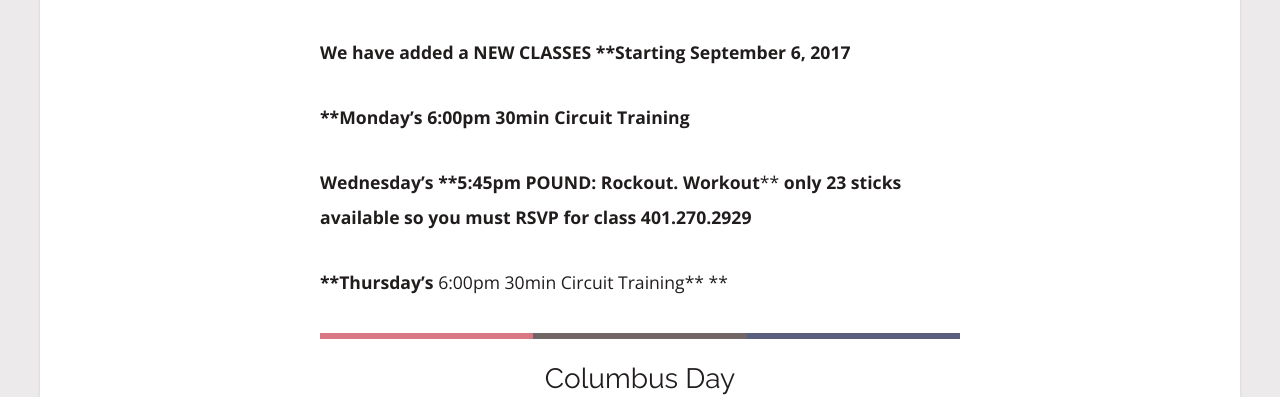
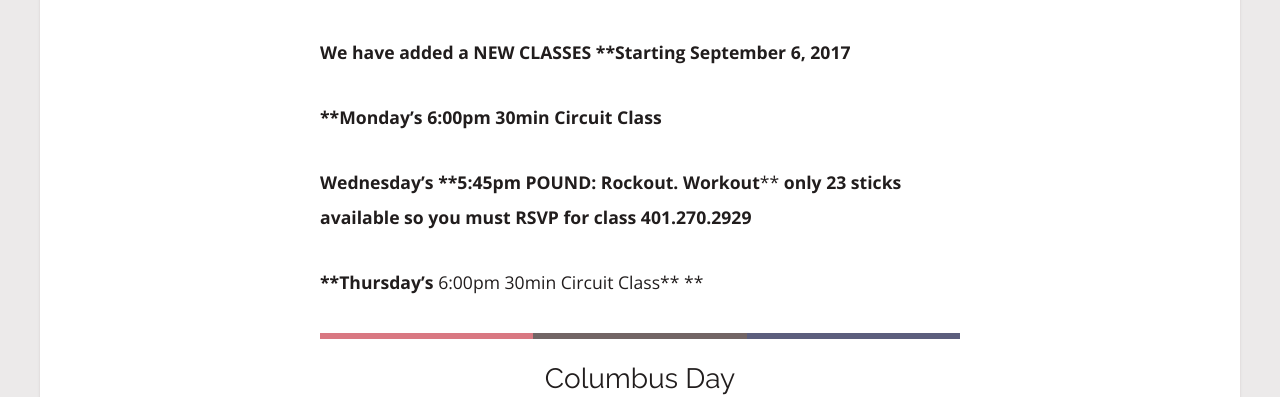
Before and after one commit to rwstone/shapeitup, a Jekyll site: the page built from events/index.md, in a window 1280 px wide. Shown: the part 805-1202 px from the top of the page. Built offline with Jekyll 4.4.1, drawn with Linux system fonts in a browser that asks for light colours; some web fonts are replaced.

Commit message:
Updated Pound & Circuit Training

```diff
--- a/_events/Pound & Circuit Training.markdown
+++ b/_events/Pound & Circuit Training.markdown
@@ -45,12 +45,12 @@
 **We have added a NEW CLASSES **Starting September 6, 2017**
 
 ****Monday's**
-**6:00pm 30min Circuit Training**
+**6:00pm 30min Circuit Class**
 
 **Wednesday's**
 ****5:45pm POUND: Rockout. Workout****
 **only 23 sticks available so you must RSVP for class 401.270.2929**
 
 ****Thursday's**
-6:00pm 30min Circuit Training**
+6:00pm 30min Circuit Class**
 **
```
